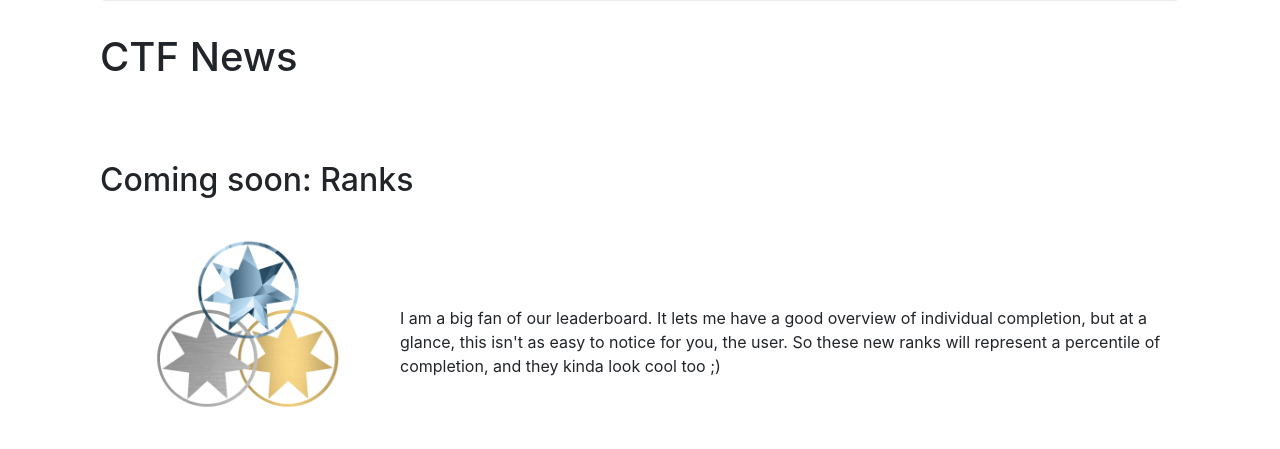
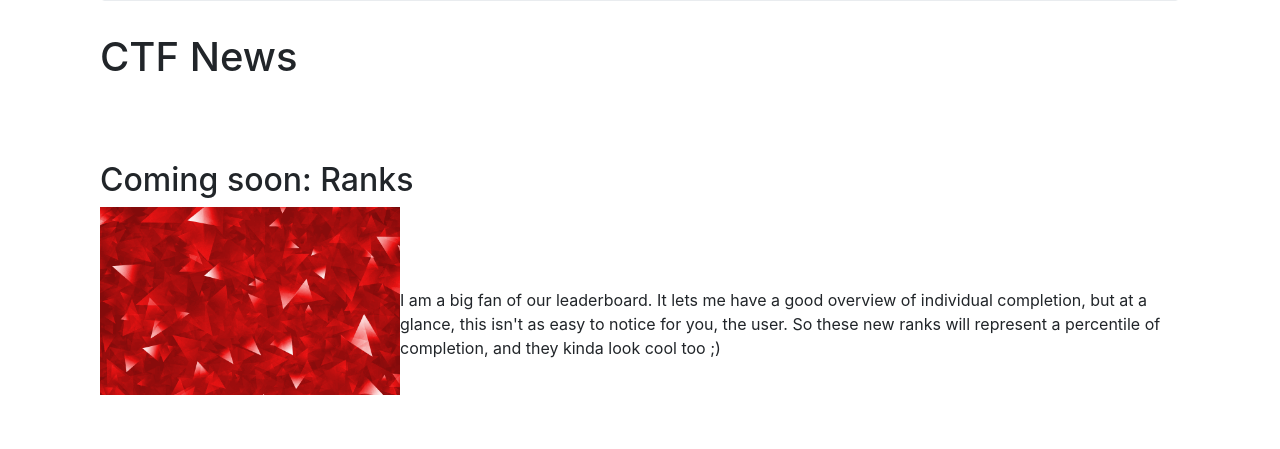
Before and after one commit to pattyjogal/wy_ctf_website, a Django app: template wy_ctf_website/templates/pages/home.html in a window 1280 px wide. Shown: the part 351-800 px from the top of the page. Run offline with Django 3.2, Linux system fonts and the light colour scheme; the template is opened without the code that fills it, so the values that code supplies are empty; parts of the project's set-up code (start-up, migrations or seed data) failed here and were passed over; some libraries are stand-ins or nearby versions.

Commit message:
Testing static

```diff
--- a/wy_ctf_website/templates/pages/home.html
+++ b/wy_ctf_website/templates/pages/home.html
@@ -25,7 +25,7 @@
     <div style="width: 100%; display: table;">
       <div style="display: table-row">
         <div style="display: table-cell">
-        <img style="width: 300px;" src="{% static 'images/rank_promo@3x.png' %}">
+        <img style="width: 300px;" src="{% static 'images/ruby-bg.png' %}">
           </div>
         <div style="display: table-cell">I am a big fan of our leaderboard. It lets me have a good overview of individual completion, but at a
         glance, this isn't as easy to notice for you, the user. So these new ranks will represent a percentile of completion,
```
